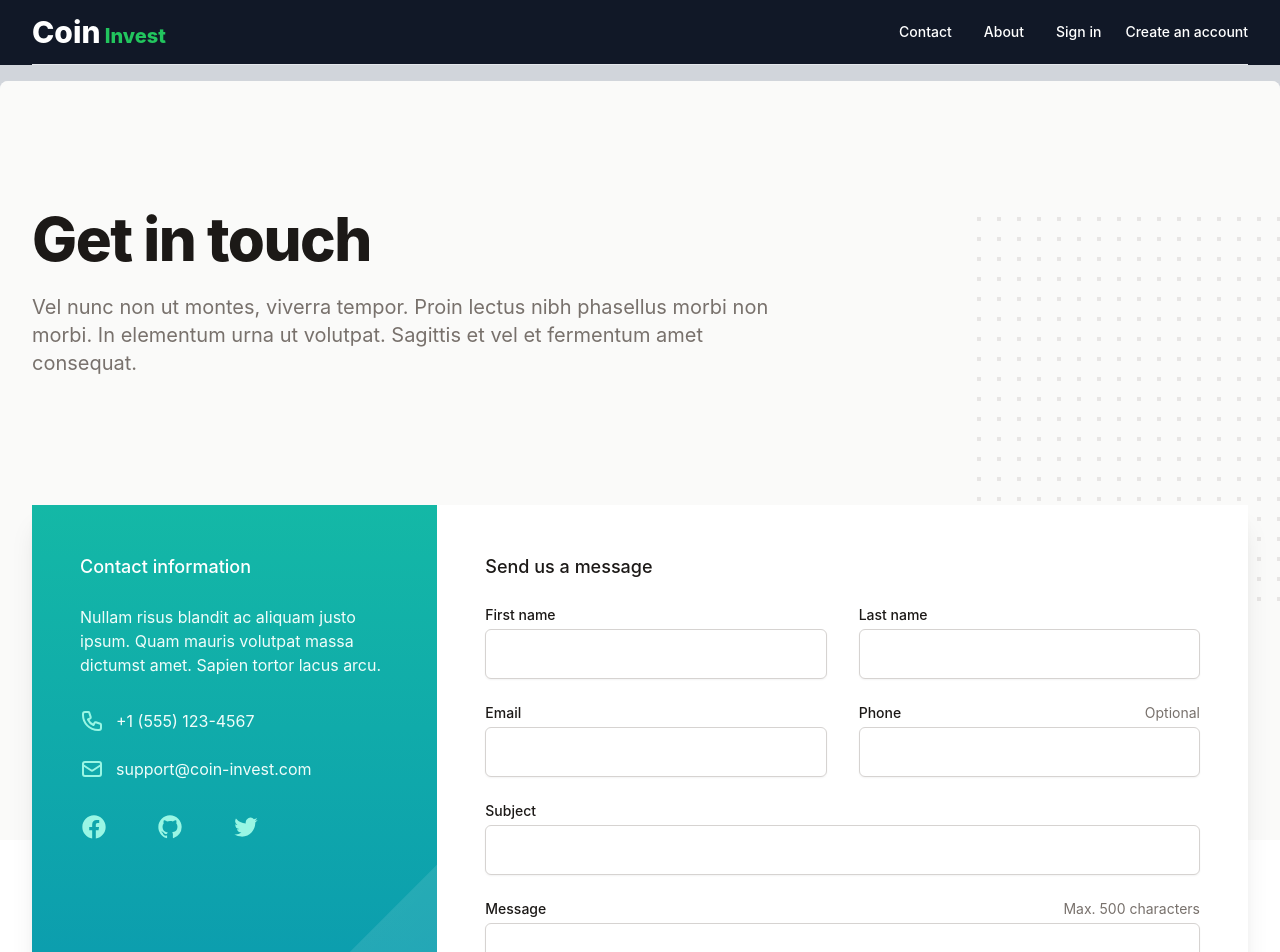
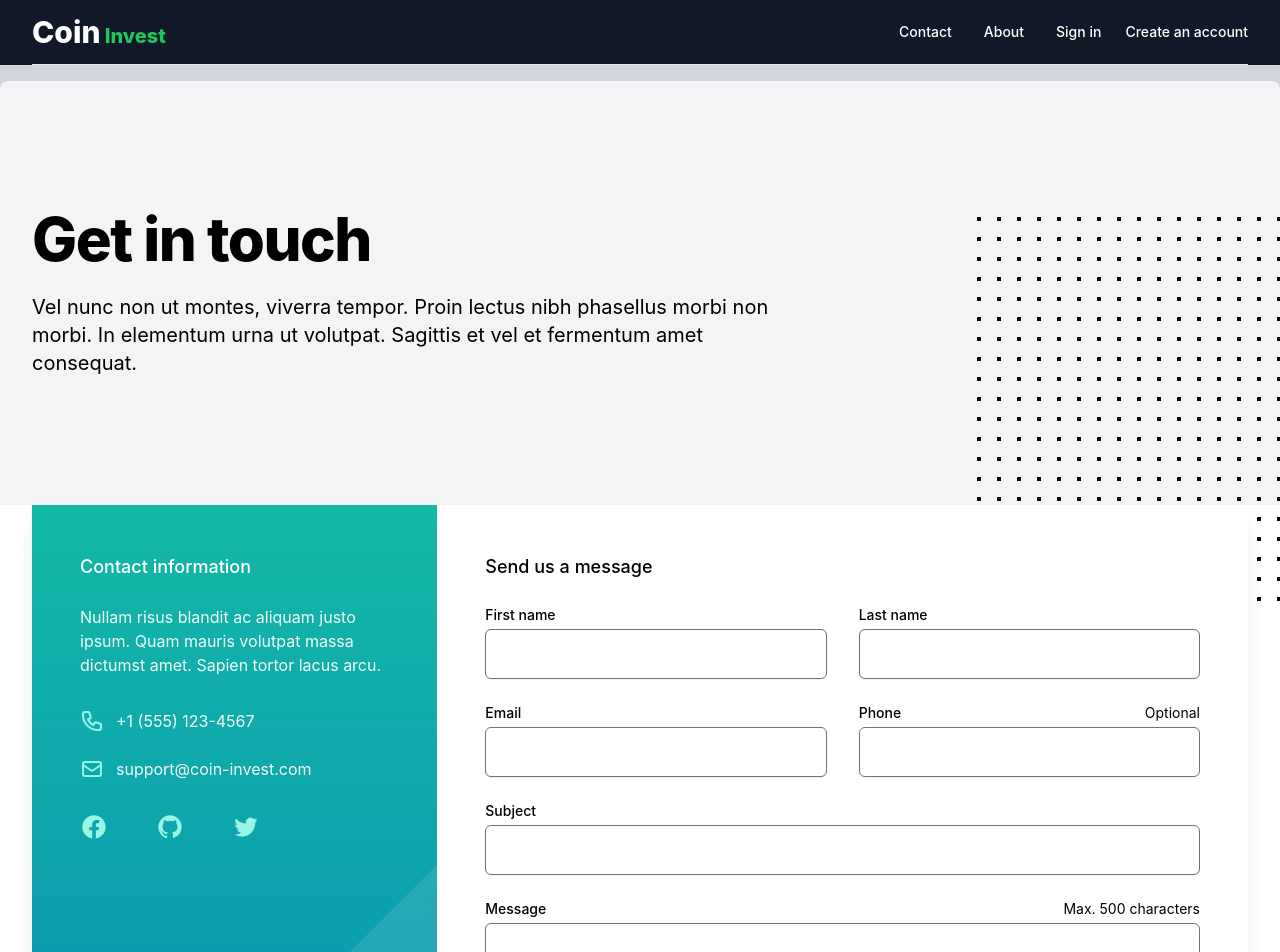
Before and after one commit to thasquirrie/coin-invest, a React (Create React App) app in the folder frontend/: page /contact in a window 1280 px wide. Shown: the top 952 px of the page. Built offline with nearby package versions, Linux system fonts and the light colour scheme.

Commit message:
Deployment Issues

```diff
--- a/frontend/src/screens/ContactScreen.jsx
+++ b/frontend/src/screens/ContactScreen.jsx
@@ -32,13 +32,13 @@ export default function ContactScreen() {
     <div className='bg-gray-300 py-4'>
       <main className=' max-w-7xl mx-auto overflow-hidden bg-gray-100 shadow-lg rounded-lg'>
         {/* Header */}
-        <div className='bg-warm-gray-50'>
+        <div className='bg--50'>
           <div className='py-24 lg:py-32'>
             <div className='relative z-10 max-w-7xl mx-auto pl-4 pr-8 sm:px-6 lg:px-8'>
-              <h1 className='text-4xl font-extrabold tracking-tight text-warm-gray-900 sm:text-5xl lg:text-6xl'>
+              <h1 className='text-4xl font-extrabold tracking-tight text--900 sm:text-5xl lg:text-6xl'>
                 Get in touch
               </h1>
-              <p className='mt-6 text-xl text-warm-gray-500 max-w-3xl'>
+              <p className='mt-6 text-xl text--500 max-w-3xl'>
                 Vel nunc non ut montes, viverra tempor. Proin lectus nibh
                 phasellus morbi non morbi. In elementum urna ut volutpat.
                 Sagittis et vel et fermentum amet consequat.
@@ -49,10 +49,7 @@ export default function ContactScreen() {
 
         {/* Contact section */}
         <section className='relative bg-white' aria-labelledby='contactHeading'>
-          <div
-            className='absolute w-full h-1/2 bg-warm-gray-50'
-            aria-hidden='true'
-          />
+          <div className='absolute w-full h-1/2 bg--50' aria-hidden='true' />
           {/* Decorative dot pattern */}
           <div className='relative max-w-7xl mx-auto px-4 sm:px-6 lg:px-8'>
             <svg
@@ -77,7 +74,7 @@ export default function ContactScreen() {
                     y={0}
                     width={4}
                     height={4}
-                    className='text-warm-gray-200'
+                    className='text--200'
                     fill='currentColor'
                   />
                 </pattern>
@@ -286,7 +283,7 @@ export default function ContactScreen() {
 
                 {/* Contact form */}
                 <div className='py-10 px-6 sm:px-10 lg:col-span-2 xl:p-12'>
-                  <h3 className='text-lg font-medium text-warm-gray-900'>
+                  <h3 className='text-lg font-medium text--900'>
                     Send us a message
                   </h3>
                   <form
@@ -299,7 +296,7 @@ export default function ContactScreen() {
                     <div>
                       <label
                         htmlFor='first_name'
-                        className='block text-sm font-medium text-warm-gray-900'
+                        className='block text-sm font-medium text--900'
                       >
                         First name
                       </label>
@@ -309,14 +306,14 @@ export default function ContactScreen() {
                           name='first_name'
                           id='first_name'
                           autoComplete='given-name'
-                          className='py-3 px-4 block w-full shadow-sm text-warm-gray-900 focus:ring-teal-500 focus:border-teal-500 border-warm-gray-300 rounded-md'
+                          className='py-3 px-4 block w-full shadow-sm text--900 focus:ring-teal-500 focus:border-teal-500 border--300 rounded-md'
                         />
                       </div>
                     </div>
                     <div>
                       <label
                         htmlFor='last_name'
-                        className='block text-sm font-medium text-warm-gray-900'
+                        className='block text-sm font-medium text--900'
                       >
                         Last name
                       </label>
@@ -326,14 +323,14 @@ export default function ContactScreen() {
                           name='last_name'
                           id='last_name'
                           autoComplete='family-name'
-                          className='py-3 px-4 block w-full shadow-sm text-warm-gray-900 focus:ring-teal-500 focus:border-teal-500 border-warm-gray-300 rounded-md'
+                          className='py-3 px-4 block w-full shadow-sm text--900 focus:ring-teal-500 focus:border-teal-500 border--300 rounded-md'
                         />
                       </div>
                     </div>
                     <div>
                       <label
                         htmlFor='email'
-                        className='block text-sm font-medium text-warm-gray-900'
+                        className='block text-sm font-medium text--900'
                       >
                         Email
                       </label>
@@ -343,7 +340,7 @@ export default function ContactScreen() {
                           name='email'
                           type='email'
                           autoComplete='email'
-                          className='py-3 px-4 block w-full shadow-sm text-warm-gray-900 focus:ring-teal-500 focus:border-teal-500 border-warm-gray-300 rounded-md'
+                          className='py-3 px-4 block w-full shadow-sm text--900 focus:ring-teal-500 focus:border-teal-500 border--300 rounded-md'
                         />
                       </div>
                     </div>
@@ -351,14 +348,11 @@ export default function ContactScreen() {
                       <div className='flex justify-between'>
                         <label
                           htmlFor='phone'
-                          className='block text-sm font-medium text-warm-gray-900'
+                          className='block text-sm font-medium text--900'
                         >
                           Phone
                         </label>
-                        <span
-                          id='phone-optional'
-                          className='text-sm text-warm-gray-500'
-                        >
+                        <span id='phone-optional' className='text-sm text--500'>
                           Optional
                         </span>
                       </div>
@@ -368,7 +362,7 @@ export default function ContactScreen() {
                           name='phone'
                           id='phone'
                           autoComplete='tel'
-                          className='py-3 px-4 block w-full shadow-sm text-warm-gray-900 focus:ring-teal-500 focus:border-teal-500 border-warm-gray-300 rounded-md'
+                          className='py-3 px-4 block w-full shadow-sm text--900 focus:ring-teal-500 focus:border-teal-500 border--300 rounded-md'
                           aria-describedby='phone-optional'
                         />
                       </div>
@@ -376,7 +370,7 @@ export default function ContactScreen() {
                     <div className='sm:col-span-2'>
                       <label
                         htmlFor='subject'
-                        className='block text-sm font-medium text-warm-gray-900'
+                        className='block text-sm font-medium text--900'
                       >
                         Subject
                       </label>
@@ -385,7 +379,7 @@ export default function ContactScreen() {
                           type='text'
                           name='subject'
                           id='subject'
-                          className='py-3 px-4 block w-full shadow-sm text-warm-gray-900 focus:ring-teal-500 focus:border-teal-500 border-warm-gray-300 rounded-md'
+                          className='py-3 px-4 block w-full shadow-sm text--900 focus:ring-teal-500 focus:border-teal-500 border--300 rounded-md'
                         />
                       </div>
                     </div>
@@ -393,14 +387,11 @@ export default function ContactScreen() {
                       <div className='flex justify-between'>
                         <label
                           htmlFor='message'
-                          className='block text-sm font-medium text-warm-gray-900'
+                          className='block text-sm font-medium text--900'
                         >
                           Message
                         </label>
-                        <span
-                          id='message-max'
-                          className='text-sm text-warm-gray-500'
-                        >
+                        <span id='message-max' className='text-sm text--500'>
                           Max. 500 characters
                         </span>
                       </div>
@@ -409,7 +400,7 @@ export default function ContactScreen() {
                           id='message'
                           name='message'
                           rows={4}
-                          className='py-3 px-4 block w-full shadow-sm text-warm-gray-900 focus:ring-teal-500 focus:border-teal-500 border-warm-gray-300 rounded-md'
+                          className='py-3 px-4 block w-full shadow-sm text--900 focus:ring-teal-500 focus:border-teal-500 border--300 rounded-md'
                           aria-describedby='message-max'
                           defaultValue={''}
                         />
@@ -436,21 +427,21 @@ export default function ContactScreen() {
     <div className='max-w-7xl mx-auto py-24 px-4 sm:py-32 sm:px-6 lg:px-8'>
      <h2
       id='officesHeading'
-      className='text-3xl font-extrabold text-warm-gray-900'
+      className='text-3xl font-extrabold text--900'
      >
       Our offices
      </h2>
-     <p className='mt-6 text-lg text-warm-gray-500 max-w-3xl'>
+     <p className='mt-6 text-lg text--500 max-w-3xl'>
       Varius facilisi mauris sed sit. Non sed et duis dui leo, vulputate id
       malesuada non. Cras aliquet purus dui laoreet diam sed lacus, fames.
      </p>
      <div className='mt-10 grid grid-cols-1 gap-10 sm:grid-cols-2 lg:grid-cols-4'>
       {offices.map((office) => (
        <div key={office.id}>
-        <h3 className='text-lg font-medium text-warm-gray-900'>
+        <h3 className='text-lg font-medium text--900'>
          {office.city}
         </h3>
-        <p className='mt-2 text-base text-warm-gray-500'>
+        <p className='mt-2 text-base text--500'>
          {office.address.map((line) => (
           <span key={line} className='block'>
            {line}
--- a/frontend/src/screens/HomeScreen.jsx
+++ b/frontend/src/screens/HomeScreen.jsx
@@ -348,7 +348,7 @@ export default function Example({ history, location }) {
             </p>
             <Link
               to='/signup'
-              className='mt-8 w-full block bg-white border border-transparent rounded-md py-3 px-8 text-base font-medium text-gray-900 hover:bg-gray-100 sm:w-auto'
+              className='mt-8 w-full block bg-white border border-transparent rounded-md py-3 px-8 text-base font-medium text-gray-900 hover:bg-gray-100 sm:w-auto mb-4'
             >
               Get Started
             </Link>
--- a/frontend/tailwind.config.js
+++ b/frontend/tailwind.config.js
@@ -5,7 +5,6 @@ module.exports = {
   theme: {
     extend: {
       colors: {
-        'warm-gray': colors.warmGray,
         teal: colors.teal,
         cyan: colors.cyan,
       },
--- a/package.json
+++ b/package.json
@@ -38,6 +38,6 @@
     "tailwindcss": "npm:@tailwindcss/postcss7-compat@^2.2.0"
   },
   "engines": {
-    "node": ">=14.x"
+    "node": "14.18.1"
   }
 }
```
